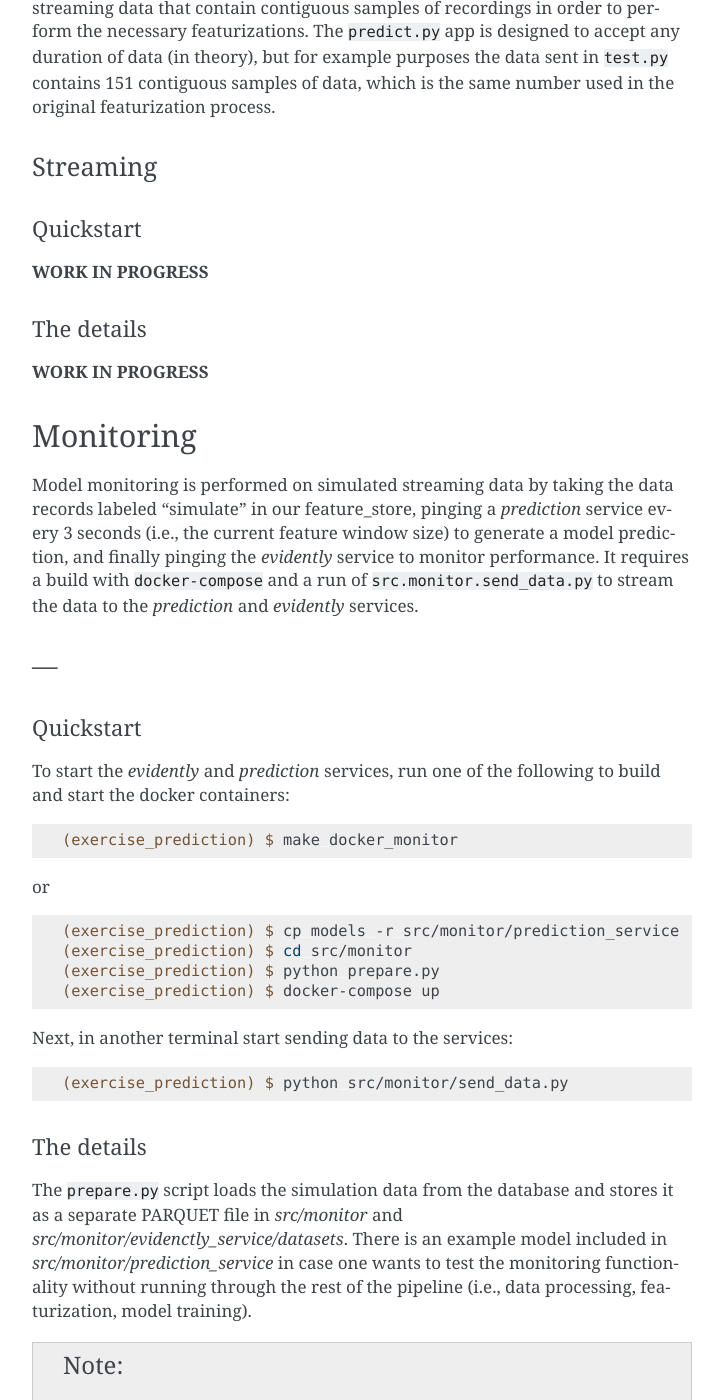
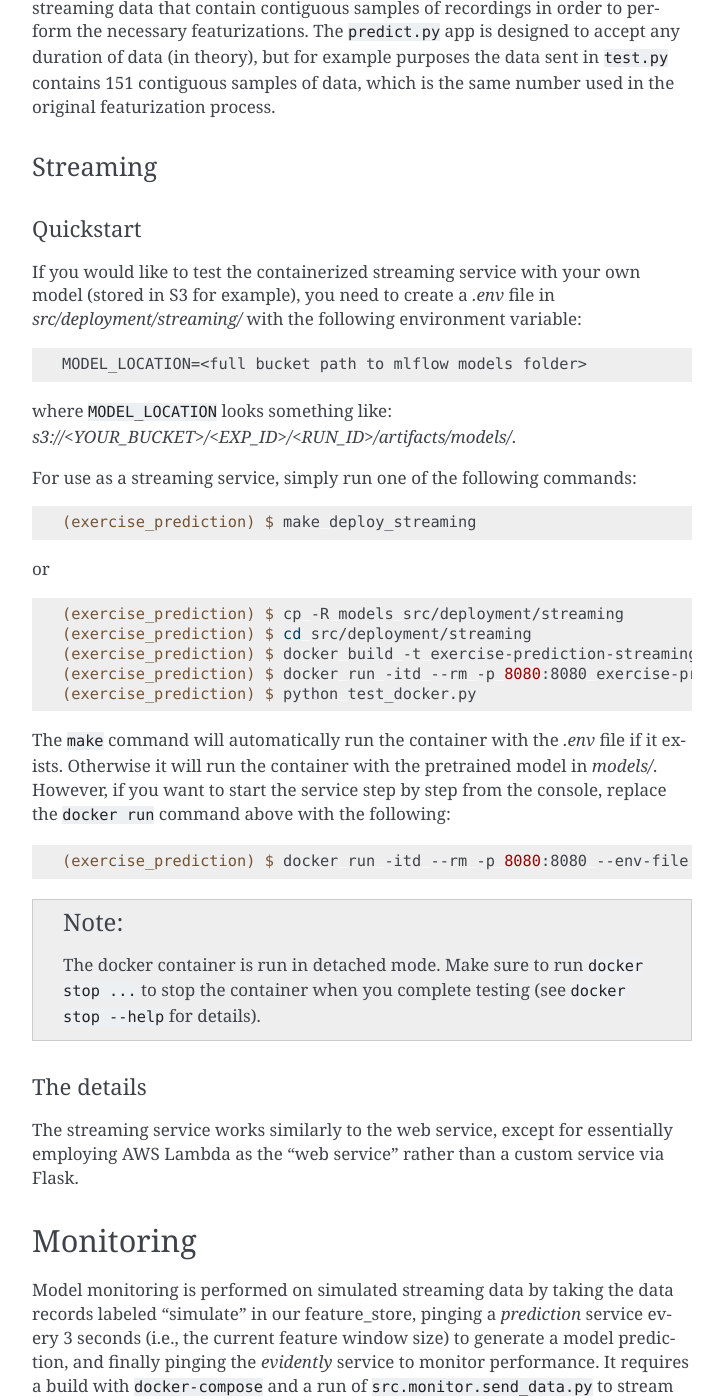
Before and after one commit to adamgifford-behavr/exercise_prediction, a Sphinx documentation site: the page built from docs/getting-started.rst, in a window 1280 px wide and 1400 px high, scrolled down 14206 px. Shown: the whole window, without its empty margins (388-1111 px from the left). Built offline with Sphinx 7.4.7, drawn with Linux system fonts in a browser that asks for light colours; some of the changed text lies outside the part shown.

Commit message:
udpated documentation for streaming deployment

```diff
--- a/docs/getting-started.rst
+++ b/docs/getting-started.rst
@@ -699,12 +699,53 @@ Streaming
 Quickstart
 ^^^^^^^^^^
 
-**WORK IN PROGRESS**
+If you would like to test the containerized streaming service with your own model (stored
+in S3 for example), you need to create a `.env` file in `src/deployment/streaming/`
+with the following environment variable:
+
+.. code-block:: text
+
+    MODEL_LOCATION=<full bucket path to mlflow models folder>
+
+where ``MODEL_LOCATION`` looks something like:
+`s3://<YOUR_BUCKET>/<EXP_ID>/<RUN_ID>/artifacts/models/`.
+
+For use as a streaming service, simply run one of the following commands:
+
+.. code-block:: console
+
+    (exercise_prediction) $ make deploy_streaming
+
+or
+
+.. code-block:: console
+
+	(exercise_prediction) $ cp -R models src/deployment/streaming
+	(exercise_prediction) $ cd src/deployment/streaming
+	(exercise_prediction) $ docker build -t exercise-prediction-streaming:v1 .
+	(exercise_prediction) $ docker run -itd --rm -p 8080:8080 exercise-prediction-streaming:v1
+	(exercise_prediction) $ python test_docker.py
+
+The ``make`` command will automatically run the container with the `.env` file if it
+exists. Otherwise it will run the container with the pretrained model in `models/`.
+However, if you want to start the service step by step from the console, replace the
+``docker run`` command above with the following:
+
+.. code-block:: console
+
+    (exercise_prediction) $ docker run -itd --rm -p 8080:8080 --env-file .env exercise-prediction-streaming:v1
+
+.. note::
+
+    The docker container is run in detached mode. Make sure to run ``docker stop ...``
+    to stop the container when you complete testing (see ``docker stop --help`` for
+    details).
 
 The details
 ^^^^^^^^^^^
 
-**WORK IN PROGRESS**
+The streaming service works similarly to the web service, except for essentially employing
+AWS Lambda as the "web service" rather than a custom service via Flask.
 
 Monitoring
 ----------
```
Also changed, not shown: other parts of docs/getting-started.rst (+1 -1 lines), README.md (+10 -1 lines), docs/getting-started.html (+43 -3 lines), docs/searchindex.js, 3 other files.
